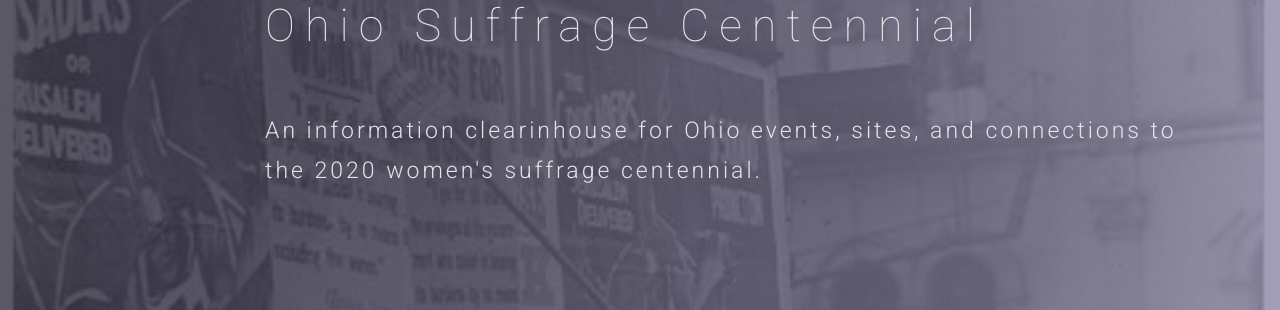
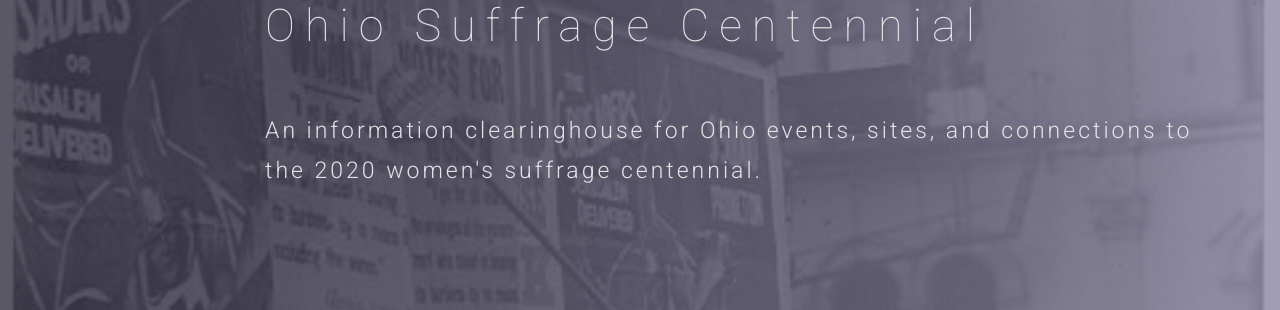
Before and after one commit to OhioSuffrageCentennial/ohiosuffragecentennial, a Jekyll site: the page built from index.html, in a window 1280 px wide and 900 px high. Shown: the part 314-624 px from the top of the window. Built offline with Jekyll 4.4.1, drawn with Linux system fonts in a browser that asks for light colours; nearby versions of some CDN libraries; some web fonts are replaced.

Commit message:
update config, fun facts, contact, feature image, and index

```diff
--- a/_config.yml
+++ b/_config.yml
@@ -15,7 +15,7 @@
 
 # Site settings
 title: Ohio Suffrage Centennial
-subtitle: "An information clearinhouse for Ohio events, sites, and connections to the 2020 women's suffrage centennial."
+subtitle: "An information clearinghouse for Ohio events, sites, and connections to the 2020 women's suffrage centennial."
 url: "http://hillaryfraley.github.io/ohiosuffragecentennial" # the base hostname & protocol for your site
 # baseurl: "/the/subpath/of/your/site" # Set this value to "" if you want your site to be root
 baseurl: "/ohiosuffragecentennial"
--- a/_data/funfacts.yml
+++ b/_data/funfacts.yml
@@ -2,11 +2,11 @@
   icon: ion-ios-timer-outline
   text: Years of activism to achieve ratification
 - counter: 19
-  icon: ion-ios-document
+  icon: ion-ios-document-outline
   text: The amendment that granted women the right to vote
 - counter: 12
   icon: ion-ios-calendar-outline
   text: Number of days it took Ohio to ratify the 19th amendment after Congress proposed it
 - counter: 51
-  icon: ion-ios-rocket
+  icon: ion-ios-rocket-outline
   text: Percent of the US population enfranchsed on August 18, 2020
--- a/contact.html
+++ b/contact.html
@@ -47,7 +47,7 @@
       </div>
     </div>  -->
     <div id="contact-box" class="row">
-      <div class="col-md-6 col-md-offset-6"">
+      <div class="col-md-6 col-md-offset-3"">
         <div class="block">
           <h2></h2>
           <ul class="address-block">
--- a/index.html
+++ b/index.html
@@ -11,7 +11,7 @@
       <div class="col-md-10 col-md-offset-2">
         <div class="block">
           <h1 class="animated fadeInUp">Ohio Suffrage Centennial</h1>
-          <p class="animated fadeInUp">An information clearinhouse for Ohio events, sites, and connections to the 2020 women's suffrage centennial.</p>
+          <p class="animated fadeInUp">An information clearinghouse for Ohio events, sites, and connections to the 2020 women's suffrage centennial.</p>
         </div>
       </div>
     </div>
```
Also changed, not shown: img/featue-bg.jpg.
